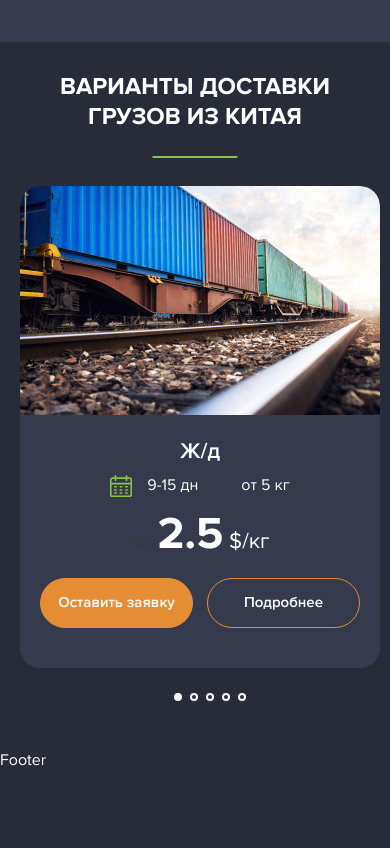
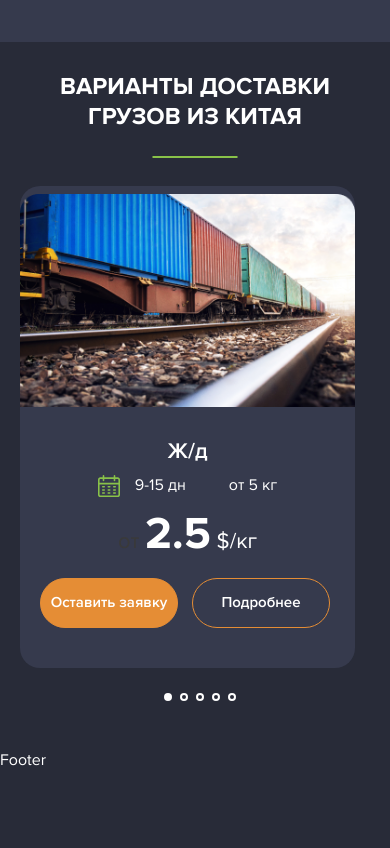
Before and after one commit to Roman-Popovych/dev-MasterTao, a website: page dev/index.html in a window 390 px wide. Shown: the part 2288-3136 px from the top of the page. Drawn offline with nearby package versions, Linux system fonts and the light colour scheme; files that its build step writes are made by us from their sources.

Commit message:
fixed mobile version

```diff
--- a/dev/sass/delivery.scss
+++ b/dev/sass/delivery.scss
@@ -115,5 +115,6 @@
 .slider-template {
     .swiper-pagination {
         bottom: 10px;
+        margin-left: 0;
     }
 }
--- a/dev/sass/media/_media_max_width767.scss
+++ b/dev/sass/media/_media_max_width767.scss
@@ -42,4 +42,19 @@
     .swiper-navigation {
         display: none;
     }
+
+    .card {
+        width: 335px;
+
+        // .card-price {
+        //     margin-bottom: 24px;
+        // }
+
+        .btn-row {
+            .btn {
+                max-width: 138px;
+                padding: 13px 8px;
+            }
+        }
+    }
 }
--- a/dev/templates/delivery.html
+++ b/dev/templates/delivery.html
@@ -96,7 +96,12 @@
                 <div class="swiper-slide">
                                         <div class="card">
                         <div class="img-box">
-                            <img src="assets/img/delivery-5.png" alt="delivery-img" class="img-fluid">
+                            <!-- <img src="assets/img/delivery-5.png" alt="delivery-img" class="img-fluid"> -->
+
+                            <picture>
+                                <source srcset="assets/img/delivery-5mob.png" media="(max-width: 767.99px)" />
+                                <img src="assets/img/delivery-5.png" alt="MDN" />
+                            </picture>
                         </div>
                         <h4 class="card-title">Авто - обычная</h4>
                         <ul class="card-option">
```
Also changed, not shown: dev/assets/img/delivery-5mob.png (added), dev/sass/media/_media_max_width575.scss (line endings or trailing spaces).
